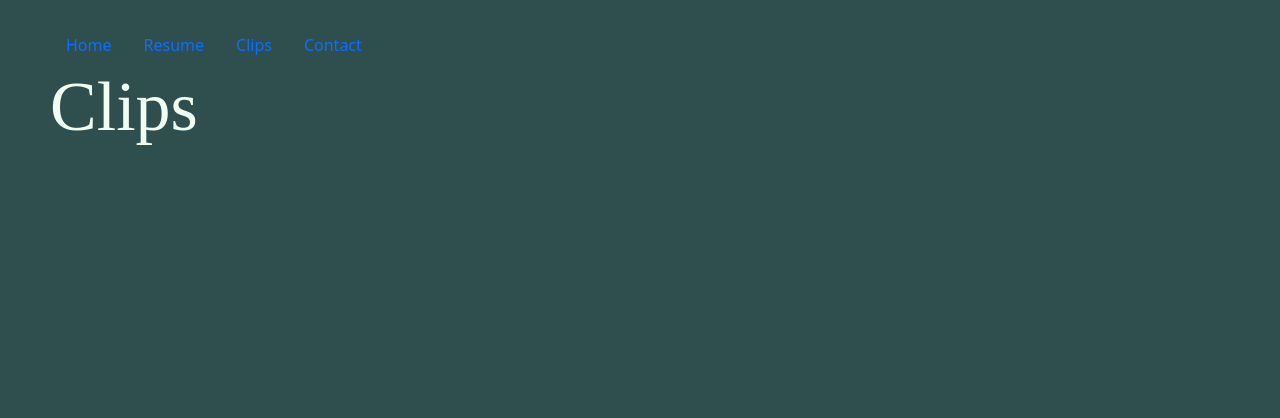
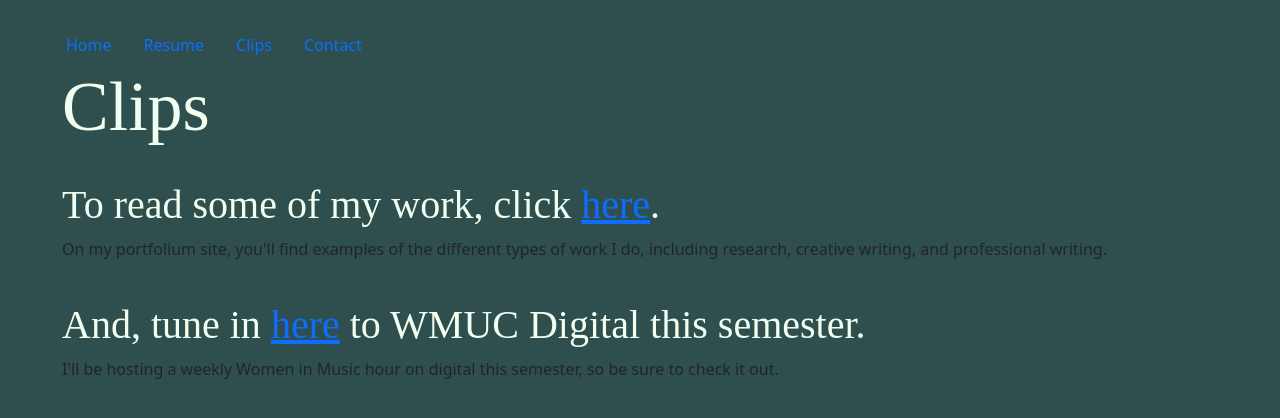
Before and after one commit to MollyWilliams1/MollyWilliams1.github.io, a plain HTML site: page portfolio-project/clips/index.html in a window 1280 px wide. Drawn offline with nearby package versions, Linux system fonts and the light colour scheme; a web font is replaced by a local one.

Commit message:
Update index.html

```diff
--- a/portfolio-project/clips/index.html
+++ b/portfolio-project/clips/index.html
@@ -30,8 +30,17 @@
 		</nav>
 
 	</header>
+<div class="container">
+  <h1>Clips</h1><br>
+  <main>
+    <h2>To read some of my work, click <a href="https://portfolium.com/MollyWilliams14/portfolio" target="_blank">here</a>.</h2>
+      <p>On my portfolium site, you'll find examples of the different types of work I do, including research, creative writing, and professional writing.</p><br>
+    <h2>And, tune in <a href="http://www.wmuc.umd.edu/" target="_blank">here</a> to WMUC Digital this semester.</h2>
+    <p>I'll be hosting a weekly Women in Music hour on digital this semester, so be sure to check it out.</p>
+</main>
+  </div>
 
-  <h1>Clips</h1>
+
 
   <!--Script tags-->
   <script src="https://code.jquery.com/jquery.js"></script>
```
